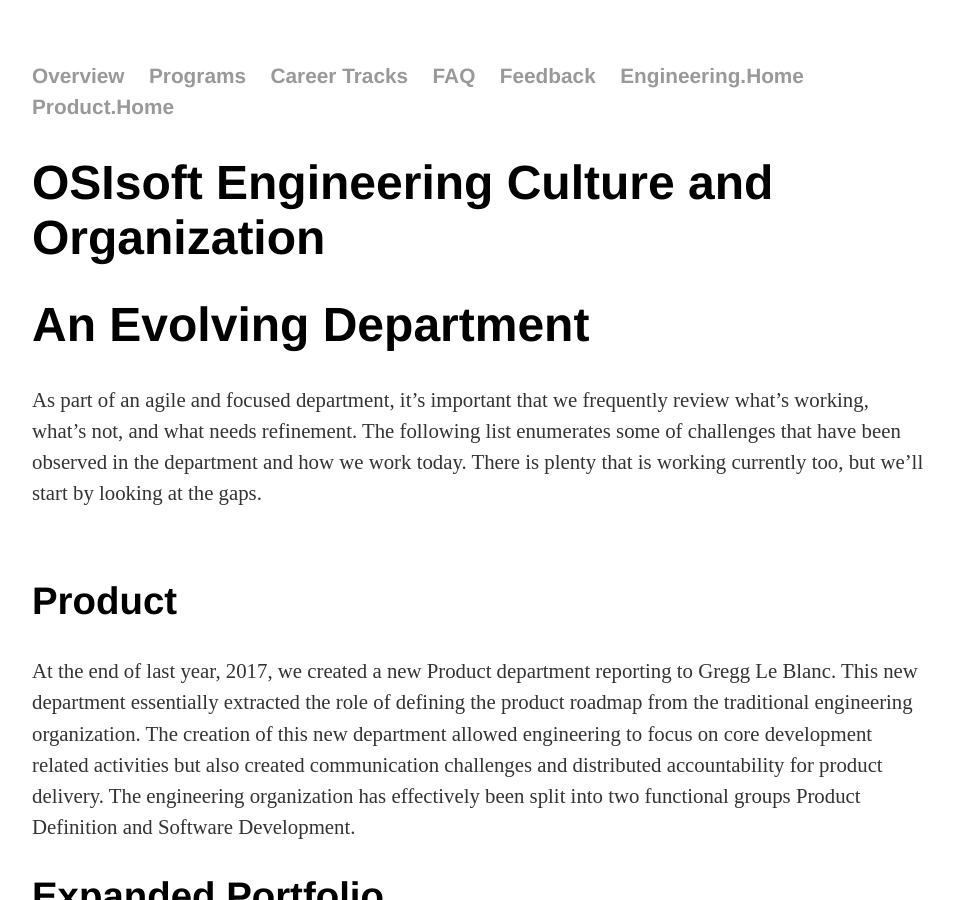
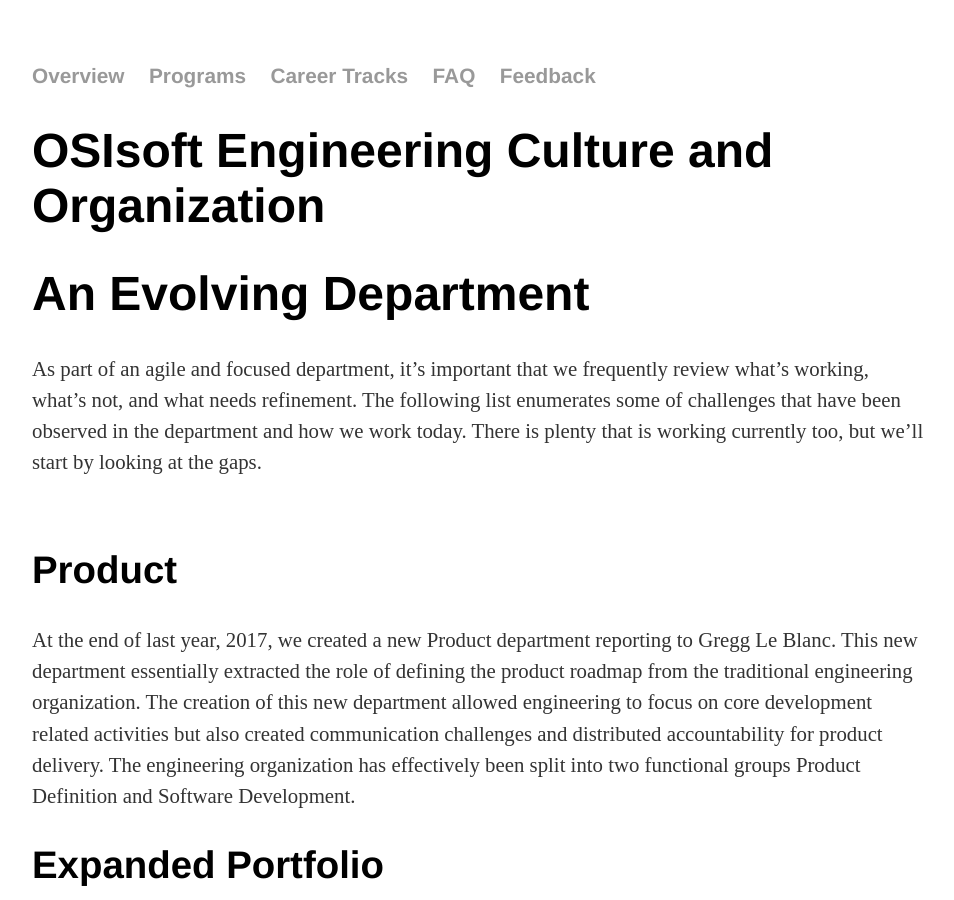
Before and after one commit to OSIEng/osieng.github.io, a Jekyll site: the page built from index.html, in a window 1280 px wide and 900 px high. Shown: the whole window, without its empty margins (160-1114 px from the left). Built offline with Jekyll 4.4.1, drawn with Linux system fonts in a browser that asks for light colours.

Commit message:
Removed internal links

```diff
--- a/_layouts/default.html
+++ b/_layouts/default.html
@@ -17,8 +17,7 @@
 -->
 				<li><a href="/faq">FAQ</a></li>
 	        		<li><a href="/feedback">Feedback</a></li>
-				<li><a href="https://osisoft1980.sharepoint.com/teams/Engineering" target="_blank">Engineering.Home</a></li>
-				<li><a href="https://osisoft1980.sharepoint.com/teams/Product/SitePages/Home.aspx" target="_blank">Product.Home</a></li>
+
 	    		</ul>
 			</nav>
 			<div class="container">
```
